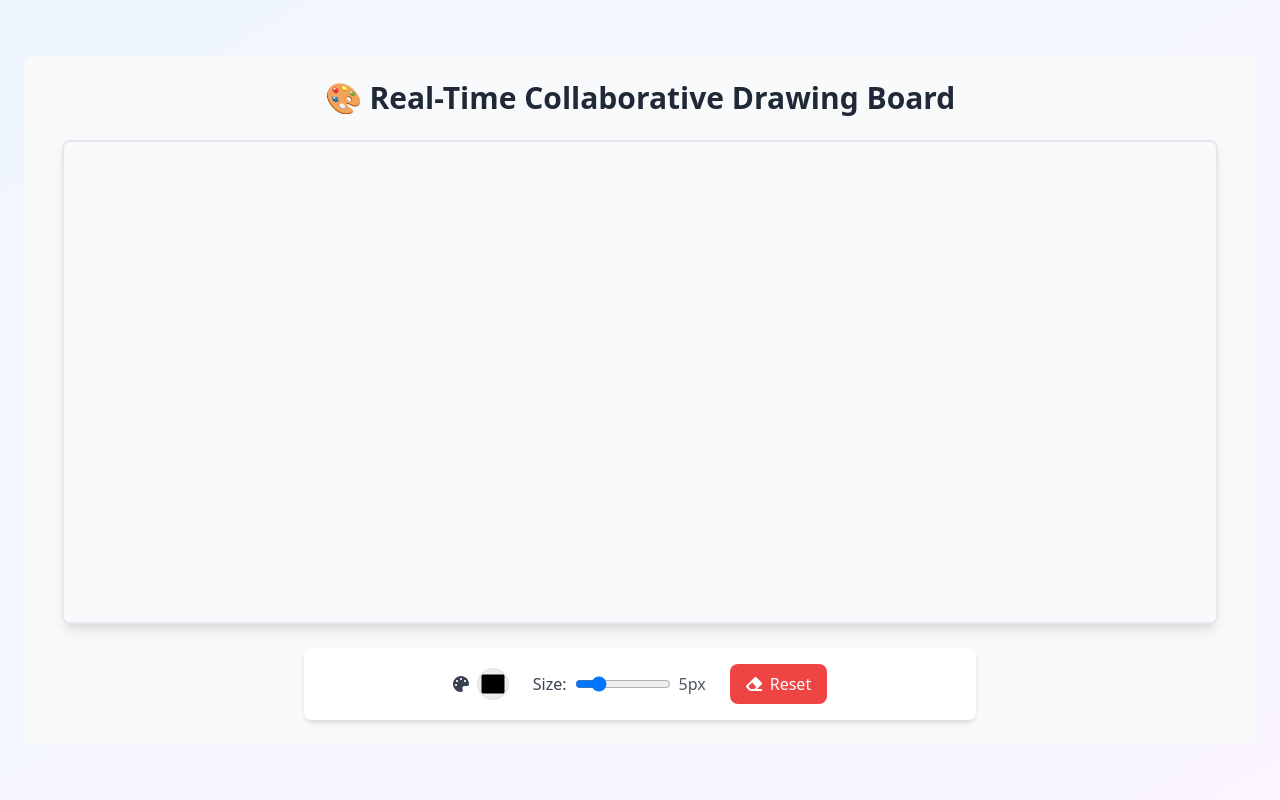
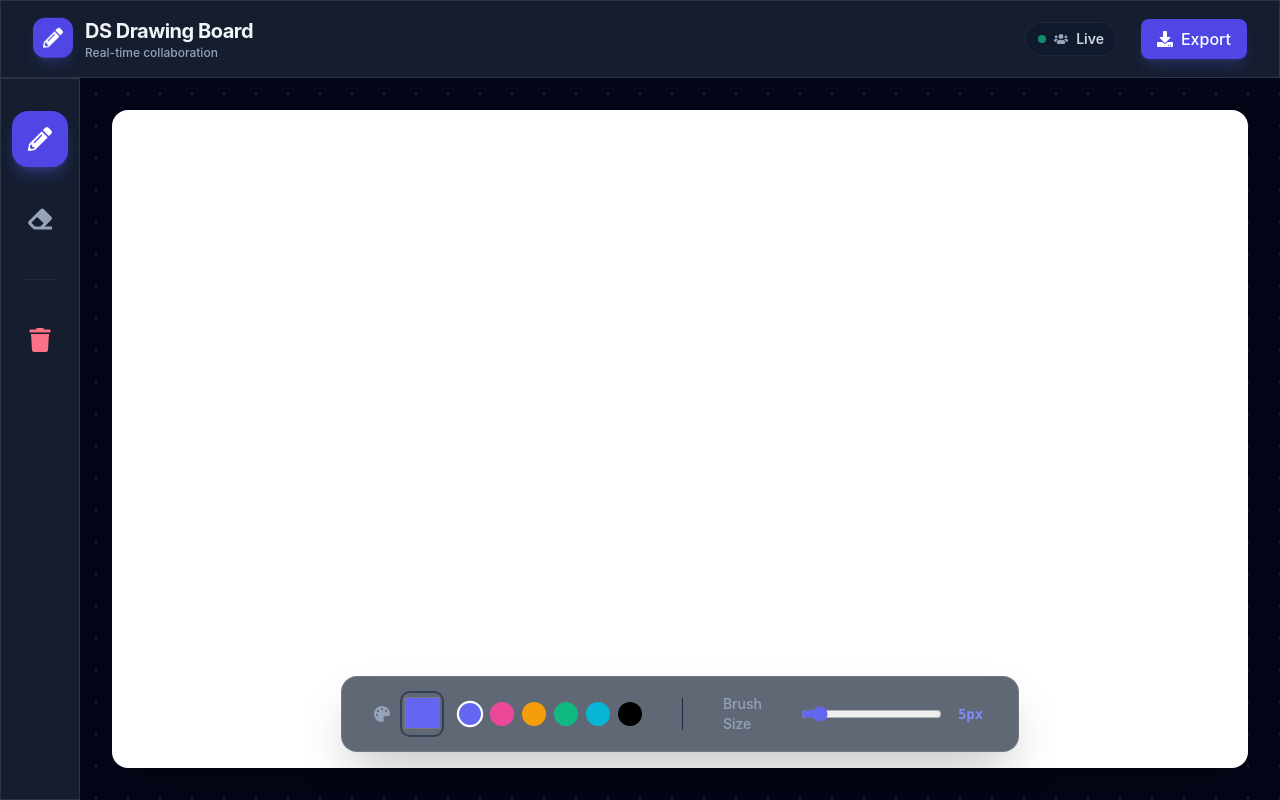
Before and after one commit to DhanasekarA-18/Drawing-App-FE, a Next.js app: page / in a window 1280 px wide. Built offline with nearby package versions, Linux system fonts and the light colour scheme; no server answers.

Commit message:
ui-revamped

```diff
--- a/src/app/components/Canvas.js
+++ b/src/app/components/Canvas.js
@@ -1,30 +1,46 @@
 "use client";
 import { useEffect, useRef, useState } from "react";
-import { toast, ToastContainer } from "react-toastify";
+import { toast } from "react-toastify";
 import "react-toastify/dist/ReactToastify.css";
-import { FaEraser, FaPalette } from "react-icons/fa";
+import { FaEraser, FaPalette, FaPencilAlt, FaDownload, FaTrash, FaUsers } from "react-icons/fa";
 import socket from "../utils";
 import getUserId from "../utils/helper";
-
-// Get User ID
-let userId = await getUserId();
 
 export default function Canvas() {
   const canvasRef = useRef(null);
   const ctxRef = useRef(null);
-  const [color, setColor] = useState("#000000");
+  const [color, setColor] = useState("#6366f1");
   const [size, setSize] = useState(5);
   const [isDrawing, setIsDrawing] = useState(false);
   const [strokes, setStrokes] = useState([]);
+  const [tool, setTool] = useState("pencil"); // pencil or eraser
+  const [userId, setUserId] = useState(null);
   const strokeBatch = useRef([]);
 
   useEffect(() => {
+    const init = async () => {
+      const id = await getUserId();
+      setUserId(id);
+    };
+    init();
+
     const canvas = canvasRef.current;
     if (!canvas) return;
 
-    canvas.width = window.innerWidth * 0.9;
-    canvas.height = window.innerHeight * 0.6;
+    // Set canvas size based on container
+    const updateCanvasSize = () => {
+      const container = canvas.parentElement;
+      canvas.width = container.clientWidth;
+      canvas.height = container.clientHeight;
+      redrawCanvas(strokes);
+    };
+
+    updateCanvasSize();
+    window.addEventListener("resize", updateCanvasSize);
+
     ctxRef.current = canvas.getContext("2d");
+    ctxRef.current.lineCap = "round";
+    ctxRef.current.lineJoin = "round";
 
     socket.on("connect", () => {
       console.log("Connected to WebSocket server.");
@@ -47,9 +63,9 @@ export default function Canvas() {
 
     socket.on("user-reset", ({ userId: resetUserId, message, toastType }) => {
       if (toastType === "success") {
-        return toast.success(message, { position: "top-right" });
+        return toast.success(message, { position: "bottom-right" });
       }
-      toast.info(message, { position: "top-right" });
+      toast.info(message, { position: "bottom-right" });
     });
 
     return () => {
@@ -57,12 +73,13 @@ export default function Canvas() {
       socket.off("reset-user");
       socket.off("load-drawing");
       socket.off("user-reset");
+      window.removeEventListener("resize", updateCanvasSize);
     };
-  }, []);
+  }, [strokes]);
 
   const clearCanvas = () => {
     const ctx = ctxRef.current;
-    if (!ctx) return;
+    if (!ctx || !canvasRef.current) return;
     ctx.clearRect(0, 0, canvasRef.current.width, canvasRef.current.height);
   };
 
@@ -71,7 +88,20 @@ export default function Canvas() {
     updatedStrokes.forEach(draw);
   };
 
-  const startDrawing = () => setIsDrawing(true);
+  const startDrawing = (e) => {
+    setIsDrawing(true);
+    const { offsetX, offsetY } = e.nativeEvent;
+    // Draw initial point
+    const stroke = {
+      x: offsetX,
+      y: offsetY,
+      color: tool === "eraser" ? "#ffffff" : color,
+      size,
+      userId
+    };
+    draw(stroke);
+    strokeBatch.current.push(stroke);
+  };
 
   const stopDrawing = () => {
     setIsDrawing(false);
@@ -91,10 +121,16 @@ export default function Canvas() {
   };
 
   const handleMouseMove = (e) => {
-    if (!isDrawing || !canvasRef.current) return;
+    if (!isDrawing || !canvasRef.current || !userId) return;
     const { offsetX: x, offsetY: y } = e.nativeEvent ?? {};
 
-    const stroke = { x, y, color, size, userId };
+    const stroke = {
+      x,
+      y,
+      color: tool === "eraser" ? "#ffffff" : color,
+      size,
+      userId
+    };
     strokeBatch.current.push(stroke);
 
     if (strokeBatch.current.length >= 5) {
@@ -109,64 +145,143 @@ export default function Canvas() {
     const hasUserDrawn = strokes.some((stroke) => stroke.userId === userId);
 
     if (hasUserDrawn) {
-      console.log(`Sending reset request for user ${userId}`);
       socket.emit("reset");
     } else {
       toast.error("You haven't contributed yet, so you can't reset.", {
-        position: "top-right",
+        position: "bottom-right",
       });
     }
   };
 
+  const downloadDrawing = () => {
+    const canvas = canvasRef.current;
+    const link = document.createElement("a");
+    link.download = "masterpiece.png";
+    link.href = canvas.toDataURL();
+    link.click();
+    toast.success("Artwork downloaded! 🎨");
+  };
+
   return (
-    <div className="flex flex-col items-center w-full p-6 bg-gray-50 rounded-lg">
-      <ToastContainer />
-      <h1 className="text-2xl sm:text-3xl font-bold text-gray-800 mb-6 text-center">
-        🎨 Real-Time Collaborative Drawing Board
-      </h1>
+    <div className="flex flex-col w-full h-screen overflow-hidden bg-slate-950 text-slate-100">
+
+      {/* Header */}
+      <header className="flex items-center justify-between px-8 py-4 glass border-b border-slate-800 z-10">
+        <div className="flex items-center gap-3">
+          <div className="w-10 h-10 bg-indigo-600 rounded-xl flex items-center justify-center shadow-lg shadow-indigo-500/20 animate-float">
+            <FaPencilAlt className="text-white text-xl" />
+          </div>
+          <div>
+            <h1 className="text-xl font-bold tracking-tight"> DS Drawing Board</h1>
+            <p className="text-xs text-slate-400 font-medium">Real-time collaboration</p>
+          </div>
+        </div>
+
+        <div className="flex items-center gap-6">
+          <div className="flex items-center gap-2 bg-slate-900/50 px-3 py-1.5 rounded-full border border-slate-800">
+            <div className="w-2 h-2 bg-emerald-500 rounded-full animate-pulse" />
+            <FaUsers className="text-slate-400 text-sm" />
+            <span className="text-sm font-semibold text-slate-300">Live</span>
+          </div>
+
+          <button
+            onClick={downloadDrawing}
+            className="flex items-center gap-2 px-4 py-2 bg-indigo-600 hover:bg-indigo-500 text-white rounded-lg font-medium transition-all transform active:scale-95 shadow-lg shadow-indigo-500/20"
+          >
+            <FaDownload />
+            <span>Export</span>
+          </button>
+        </div>
+      </header>
+
+      <main className="flex flex-1 relative overflow-hidden">
+        {/* Sidebar - Tools */}
+        <aside className="w-20 glass border-r border-slate-800 flex flex-col items-center py-8 gap-6 z-10">
+          <button
+            onClick={() => setTool("pencil")}
+            className={`p-4 rounded-2xl transition-all ${tool === "pencil" ? "bg-indigo-600 text-white shadow-lg shadow-indigo-500/30" : "text-slate-400 hover:bg-slate-800/50 hover:text-slate-200"}`}
+            title="Pencil"
+          >
+            <FaPencilAlt size={24} />
+          </button>
+
+          <button
+            onClick={() => setTool("eraser")}
+            className={`p-4 rounded-2xl transition-all ${tool === "eraser" ? "bg-indigo-600 text-white shadow-lg shadow-indigo-500/30" : "text-slate-400 hover:bg-slate-800/50 hover:text-slate-200"}`}
+            title="Eraser"
+          >
+            <FaEraser size={24} />
+          </button>
+
+          <div className="h-px w-8 bg-slate-800 my-2" />
+
+          <button
+            onClick={handleReset}
+            className="p-4 rounded-2xl text-rose-400 hover:bg-rose-500/10 hover:text-rose-300 transition-all"
+            title="Clear My Strokes"
+          >
+            <FaTrash size={24} />
+          </button>
+        </aside>
+
+        {/* Canvas Area */}
+        <div className="flex-1 relative bg-[radial-gradient(#1e293b_1px,transparent_1px)] [background-size:32px_32px] overflow-hidden p-8 flex items-center justify-center">
+          <div className="w-full h-full bg-white rounded-2xl shadow-2xl overflow-hidden relative group">
             <canvas
               ref={canvasRef}
-        className="border-2 border-gray-200 rounded-lg shadow-lg max-w-full"
+              className="w-full h-full cursor-crosshair"
               onMouseDown={startDrawing}
               onMouseUp={stopDrawing}
               onMouseMove={handleMouseMove}
+              onMouseLeave={stopDrawing}
             />
+          </div>
 
-      {/* Controls */}
-      <div className="mt-6 flex flex-wrap items-center justify-center gap-4 sm:gap-6 p-4 bg-white shadow-md rounded-lg w-full max-w-2xl">
-        {/* Color Picker */}
-        <div className="flex items-center gap-2">
-          <FaPalette className="text-gray-700" />
+          {/* Floating Property Bar */}
+          <div className="absolute bottom-12 left-1/2 -translate-x-1/2 glass px-8 py-4 rounded-2xl flex items-center gap-10 border border-slate-700/50 shadow-2xl">
+            <div className="flex items-center gap-4">
+              <div className="flex items-center gap-3">
+                <FaPalette className="text-slate-400" />
+                <div className="relative group">
                   <input
                     type="color"
                     value={color}
                     onChange={(e) => setColor(e.target.value)}
-            className="w-8 h-8 border-2 border-gray-200 rounded-full cursor-pointer"
+                    className="w-10 h-10 border-0 p-0 bg-transparent cursor-pointer rounded-lg overflow-hidden"
                   />
+                  <div className="absolute inset-0 rounded-lg ring-2 ring-slate-700 group-hover:ring-indigo-500 transition-all pointer-events-none" />
+                </div>
               </div>
 
-        {/* Brush Size */}
-        <div className="flex items-center gap-2">
-          <span className="text-gray-700">Size:</span>
+              <div className="hide-input-color-swatch flex gap-2">
+                {["#6366f1", "#ec4899", "#f59e0b", "#10b981", "#06b6d4", "#000000"].map((c) => (
+                  <button
+                    key={c}
+                    onClick={() => setColor(c)}
+                    className={`w-6 h-6 rounded-full border-2 border-transparent transition-all hover:scale-110 ${color === c ? "border-white scale-110" : "border-slate-800"}`}
+                    style={{ backgroundColor: c }}
+                  />
+                ))}
+              </div>
+            </div>
+
+            <div className="h-8 w-px bg-slate-800" />
+
+            <div className="flex items-center gap-4">
+              <span className="text-sm font-medium text-slate-400">Brush Size</span>
               <input
                 type="range"
                 min="1"
-            max="20"
+                max="50"
                 value={size}
                 onChange={(e) => setSize(e.target.value)}
-            className="w-24 cursor-pointer"
+                className="w-40 accent-indigo-500 cursor-pointer"
               />
-          <span className="font-medium text-gray-600">{size}px</span>
+              <span className="text-sm font-mono font-bold text-indigo-400 w-8">{size}px</span>
             </div>
-
-        <button
-          onClick={handleReset}
-          className="flex items-center gap-2 bg-red-500 text-white px-4 py-2 rounded-lg hover:bg-red-600 transition"
-        >
-          <FaEraser />
-          Reset
-        </button>
           </div>
+        </div>
+      </main>
     </div>
   );
 }
--- a/src/app/globals.css
+++ b/src/app/globals.css
@@ -2,20 +2,68 @@
 @tailwind components;
 @tailwind utilities;
 
-/* :root {
-  --background: #ffffff;
-  --foreground: #171717;
-}
-
-@media (prefers-color-scheme: dark) {
-  :root {
-    --background: #0a0a0a;
-    --foreground: #ededed;
-  }
+:root {
+  --background: #0f172a;
+  --foreground: #f8fafc;
+  --accent: #6366f1;
+  --accent-foreground: #ffffff;
+  --card: #1e293b;
+  --card-foreground: #f8fafc;
+  --border: #334155;
 }
 
 body {
   color: var(--foreground);
-  background: var(--background);
-  font-family: Arial, Helvetica, sans-serif;
-} */
+  background-color: var(--background);
+  font-family: 'Inter', system-ui, -apple-system, sans-serif;
+  overflow: hidden; /* Prevent scrolling for the app feel */
+}
+
+/* Custom Scrollbar */
+::-webkit-scrollbar {
+  width: 6px;
+  height: 6px;
+}
+
+::-webkit-scrollbar-track {
+  background: transparent;
+}
+
+::-webkit-scrollbar-thumb {
+  background: #334155;
+  border-radius: 10px;
+}
+
+::-webkit-scrollbar-thumb:hover {
+  background: #475569;
+}
+
+/* Glassmorphism utility */
+.glass {
+  background: rgba(30, 41, 59, 0.7);
+  backdrop-filter: blur(12px);
+  -webkit-backdrop-filter: blur(12px);
+  border: 1px solid rgba(255, 255, 255, 0.1);
+}
+
+/* Animations */
+@keyframes float {
+  0% { transform: translateY(0px); }
+  50% { transform: translateY(-5px); }
+  100% { transform: translateY(0px); }
+}
+
+.animate-float {
+  animation: float 3s ease-in-out infinite;
+}
+
+.canvas-container {
+  cursor: crosshair;
+}
+
+/* Toast customization */
+.Toastify__toast {
+  border-radius: 12px !important;
+  background: #1e293b !important;
+  color: #f8fafc !important;
+}
--- a/src/app/layout.js
+++ b/src/app/layout.js
@@ -12,8 +12,8 @@ const geistMono = Geist_Mono({
 });
 
 export const metadata = {
-  title: "Create Next App",
-  description: "Generated by create next app",
+  title: "Collaborative Drawing Board",
+  description: "A professional real-time collaborative drawing experience built with Next.js and Socket.io.",
 };
 
 export default function RootLayout({ children }) {
--- a/src/app/page.js
+++ b/src/app/page.js
@@ -1,12 +1,14 @@
 import Canvas from "../../src/app/components/Canvas";
 import Notifications from "../../src/app/components/Notifications";
+import { ToastContainer } from "react-toastify";
 import "react-toastify/dist/ReactToastify.css";
 
 export default function Home() {
   return (
-    <main className="flex flex-col items-center justify-center min-h-screen bg-gradient-to-br from-blue-50 to-purple-50 p-6">
+    <>
+      <ToastContainer theme="dark" pauseOnFocusLoss={false} />
       <Notifications />
       <Canvas />
-    </main>
+    </>
   );
 }
```
Also changed, not shown: src/app/components/Notifications.js (+8 -6 lines). Lines whose indentation alone changed are shown as unchanged.
